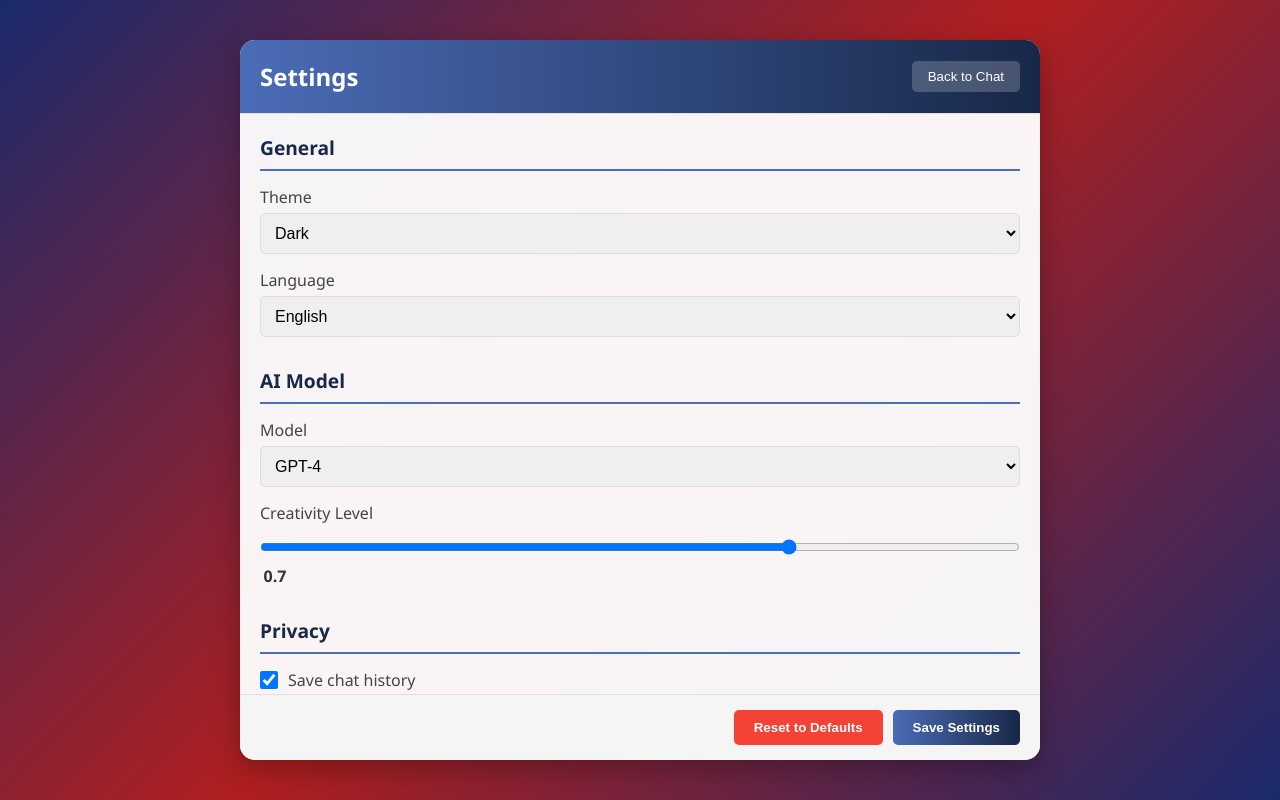
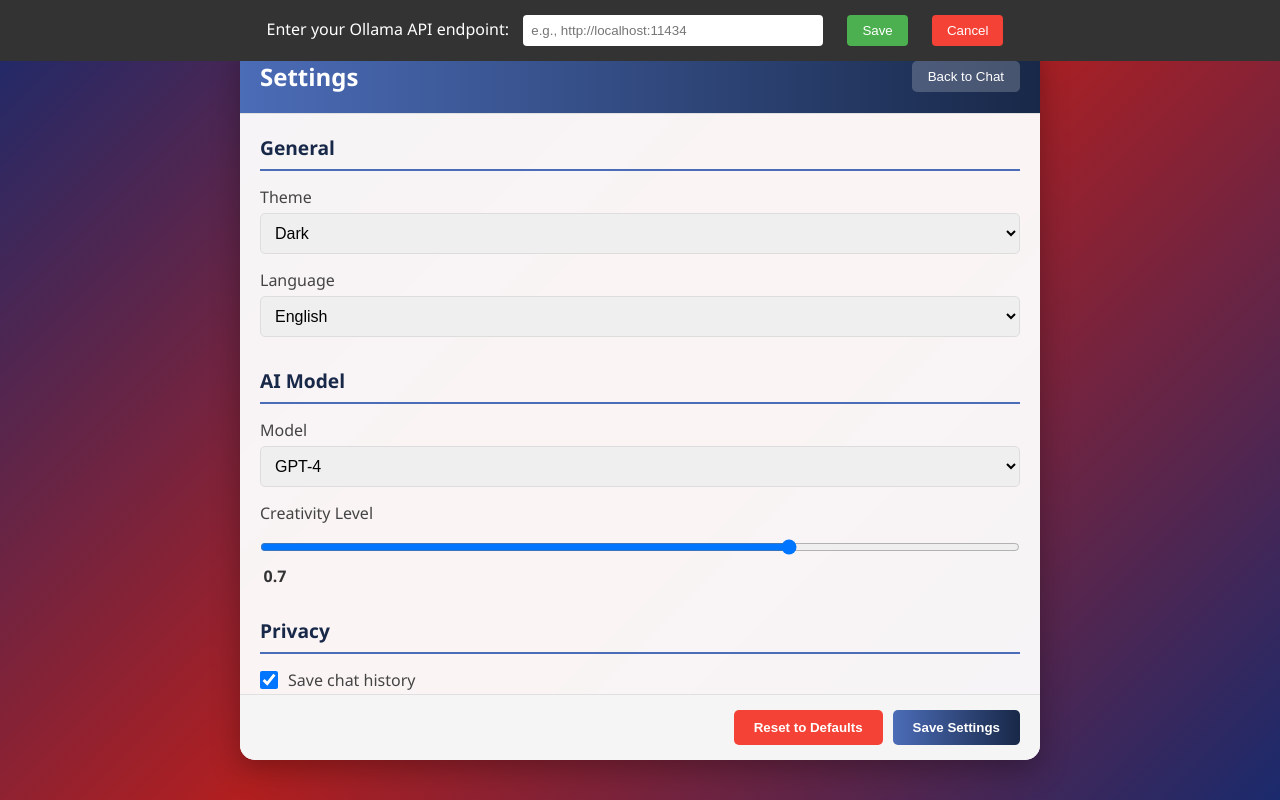
Before and after one commit to KMalone42/Wallaby, a plain HTML site: page settings.html in a window 1280 px wide. Drawn offline with Linux system fonts and the light colour scheme.

Commit message:
feat: add persistent API endpoint prompt on app launch
Co-authored-by: aider (ollama/qwen3-coder:30b) <aider@aider.chat>

```diff
--- a/renderer.js
+++ b/renderer.js
@@ -22,10 +22,10 @@ document.addEventListener('DOMContentLoaded', () => {
 
     // Function to get API endpoint from settings
     function getAPIEndpoint() {
-        // This would normally read from settings
-        // For now, we'll use a default value and prompt if needed
+        // Check if we have a saved endpoint
         const savedEndpoint = localStorage.getItem('ollamaEndpoint');
         if (!savedEndpoint) {
+            // Show popup to get endpoint
             const endpoint = prompt('Please enter your Ollama API endpoint (e.g., http://localhost:11434):');
             if (endpoint) {
                 localStorage.setItem('ollamaEndpoint', endpoint);
--- a/settings.html
+++ b/settings.html
@@ -4,8 +4,59 @@
     <meta charset="UTF-8">
     <title>Settings - AI Chat Assistant</title>
     <link rel="stylesheet" href="settings-styles.css">
+    <style>
+        .banner {
+            position: fixed;
+            top: 0;
+            left: 0;
+            width: 100%;
+            background-color: #333;
+            color: white;
+            padding: 15px;
+            text-align: center;
+            z-index: 1000;
+            display: none;
+        }
+
+        .banner.show {
+            display: block;
+        }
+
+        .banner input {
+            padding: 8px;
+            margin: 0 10px;
+            border: none;
+            border-radius: 4px;
+            width: 300px;
+        }
+
+        .banner button {
+            padding: 8px 15px;
+            margin: 0 10px;
+            border: none;
+            border-radius: 4px;
+            cursor: pointer;
+        }
+
+        .banner .save-btn {
+            background-color: #4CAF50;
+            color: white;
+        }
+
+        .banner .cancel-btn {
+            background-color: #f44336;
+            color: white;
+        }
+    </style>
 </head>
 <body>
+    <div class="banner" id="endpoint-banner">
+        <span>Enter your Ollama API endpoint:</span>
+        <input type="text" id="banner-endpoint" placeholder="e.g., http://localhost:11434">
+        <button class="save-btn" onclick="saveEndpoint()">Save</button>
+        <button class="cancel-btn" onclick="hideBanner()">Cancel</button>
+    </div>
+
     <div class="settings-container">
         <div class="settings-header">
             <h1>Settings</h1>
@@ -97,5 +148,31 @@
             <button class="save-button">Save Settings</button>
         </div>
     </div>
+
+    <script>
+        // Check if endpoint is saved and show banner if not
+        window.addEventListener('load', function() {
+            const savedEndpoint = localStorage.getItem('ollamaEndpoint');
+            if (!savedEndpoint) {
+                showBanner();
+            }
+        });
+
+        function showBanner() {
+            document.getElementById('endpoint-banner').classList.add('show');
+        }
+
+        function hideBanner() {
+            document.getElementById('endpoint-banner').classList.remove('show');
+        }
+
+        function saveEndpoint() {
+            const endpoint = document.getElementById('banner-endpoint').value;
+            if (endpoint) {
+                localStorage.setItem('ollamaEndpoint', endpoint);
+                hideBanner();
+            }
+        }
+    </script>
 </body>
 </html>
```
